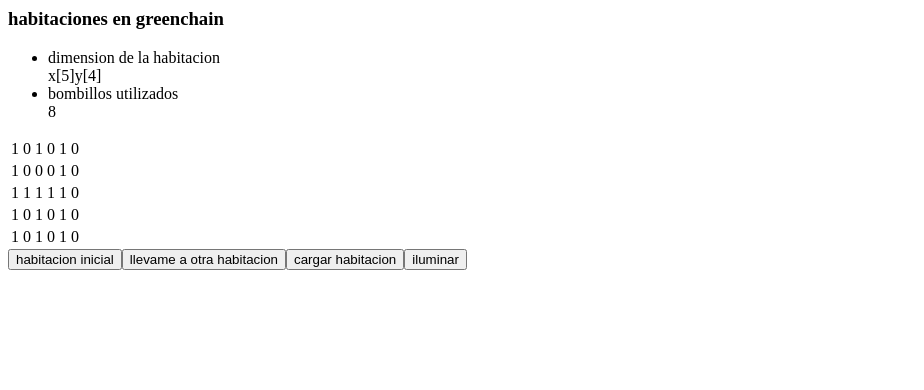
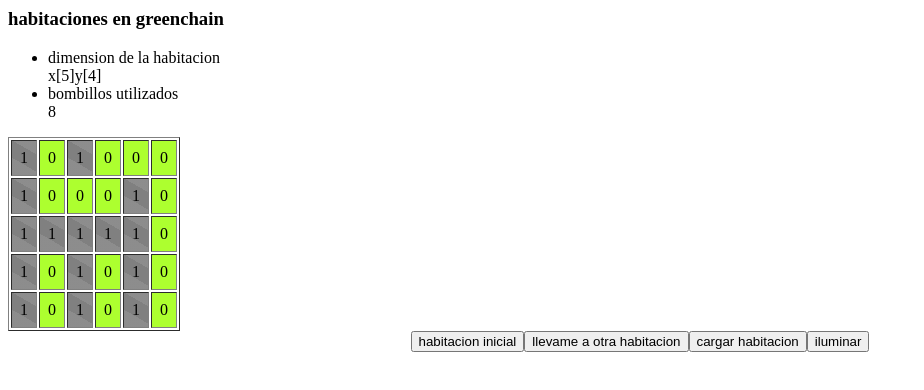
Before and after one commit to katla20/angular_room_dark, an Angular app: page / in a window 1280 px wide. Shown: the top 390 px of the page, without its empty margins (0-924 px from the left). Built offline with nearby package versions, Linux system fonts and the light colour scheme.

Commit message:
css and others

```diff
--- a/src/app/app.component.css
+++ b/src/app/app.component.css
@@ -2,11 +2,33 @@ p {
   font-family: Lato;
 }
 
-.grid {
+.container {
+}
+.group-buttons {
+  display: flex;
+  justify-content: center;
+  align-items: center;
 }
 
-.wall {
+.table-grid {
+}
+.detalils-grid {
 }
 
+.cell-grid {
+  padding: 0.5em;
+}
+.wall {
+  background-color: rgb(30, 211, 157);
+  background: gray;
+  background-image: repeating-linear-gradient(
+    30deg,
+    hsla(0, 0%, 100%, 0.1),
+    hsla(0, 0%, 100%, 0.1) 15px,
+    transparent 0,
+    transparent 30px
+  );
+}
 .hallway {
+  background-color: greenyellow;
 }
--- a/src/app/app.component.html
+++ b/src/app/app.component.html
@@ -1,5 +1,6 @@
-<div>
+<div class="container">
   <h3>habitaciones en greenchain</h3>
+  <div class="details_grid">
     <ul>
       <li>
         <div>dimension de la habitacion</div>
@@ -10,51 +11,54 @@
         <div>8</div>
       </li>
     </ul>
-  <table class="grid">
+  </div>
+  <div class="table-grid">
+    <table class="" border="1">
       <tbody>
         <tr class="tr-grid">
-        <td class="td-grid wall" data-feature="wall">1</td>
-        <td class="td-grid hallway" data-feature="hallway">0</td>
-        <td>1</td>
-        <td>0</td>
-        <td>1</td>
-        <td>0</td>
+          <td class="cell-grid wall" data-feature="wall">1</td>
+          <td class="cell-grid hallway" data-feature="hallway">0</td>
+          <td class="cell-grid wall" data-feature="wall">1</td>
+          <td class="cell-grid hallway" data-feature="hallway">0</td>
+          <td class="cell-grid hallway" data-feature="hallway">0</td>
+          <td class="cell-grid hallway" data-feature="hallway">0</td>
         </tr>
         <tr>
-        <td>1</td>
-        <td>0</td>
-        <td>0</td>
-        <td>0</td>
-        <td>1</td>
-        <td>0</td>
+          <td class="cell-grid wall" data-feature="wall">1</td>
+          <td class="cell-grid hallway" data-feature="hallway">0</td>
+          <td class="cell-grid hallway" data-feature="hallway">0</td>
+          <td class="cell-grid hallway" data-feature="hallway">0</td>
+          <td class="cell-grid wall" data-feature="wall">1</td>
+          <td class="cell-grid hallway" data-feature="hallway">0</td>
         </tr>
         <tr>
-        <td>1</td>
-        <td>1</td>
-        <td>1</td>
-        <td>1</td>
-        <td>1</td>
-        <td>0</td>
+          <td class="cell-grid wall" data-feature="wall">1</td>
+          <td class="cell-grid wall" data-feature="wall">1</td>
+          <td class="cell-grid wall" data-feature="wall">1</td>
+          <td class="cell-grid wall" data-feature="wall">1</td>
+          <td class="cell-grid wall" data-feature="wall">1</td>
+          <td class="cell-grid hallway" data-feature="hallway">0</td>
         </tr>
         <tr>
-        <td>1</td>
-        <td>0</td>
-        <td>1</td>
-        <td>0</td>
-        <td>1</td>
-        <td>0</td>
+          <td class="cell-grid wall" data-feature="wall">1</td>
+          <td class="cell-grid hallway" data-feature="hallway">0</td>
+          <td class="cell-grid wall" data-feature="wall">1</td>
+          <td class="cell-grid hallway" data-feature="hallway">0</td>
+          <td class="cell-grid wall" data-feature="wall">1</td>
+          <td class="cell-grid hallway" data-feature="hallway">0</td>
         </tr>
         <tr>
-        <td>1</td>
-        <td>0</td>
-        <td>1</td>
-        <td>0</td>
-        <td>1</td>
-        <td>0</td>
+          <td class="cell-grid wall" data-feature="wall">1</td>
+          <td class="cell-grid hallway" data-feature="hallway">0</td>
+          <td class="cell-grid wall" data-feature="wall">1</td>
+          <td class="cell-grid hallway" data-feature="hallway">0</td>
+          <td class="cell-grid wall" data-feature="wall">1</td>
+          <td class="cell-grid hallway" data-feature="hallway">0</td>
         </tr>
       </tbody>
     </table>
-  <div>
+  </div>
+  <div class="group-buttons">
     <button>habitacion inicial</button>
     <button>llevame a otra habitacion</button>
     <button>cargar habitacion</button>
```
Lines whose indentation alone changed are shown as unchanged.
